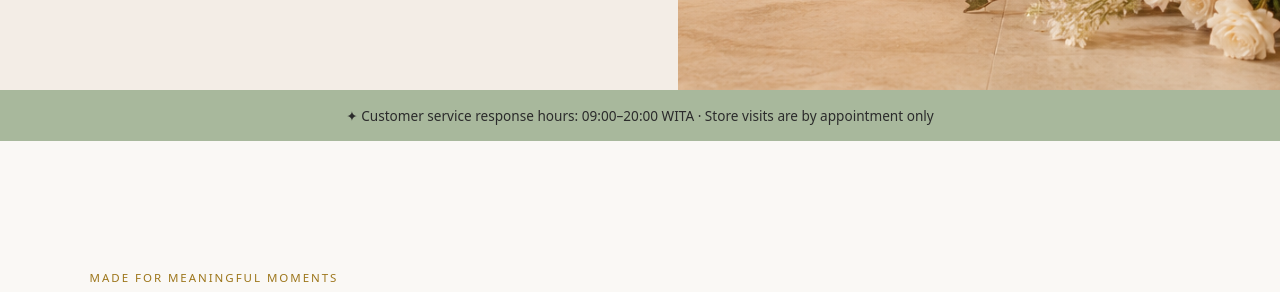
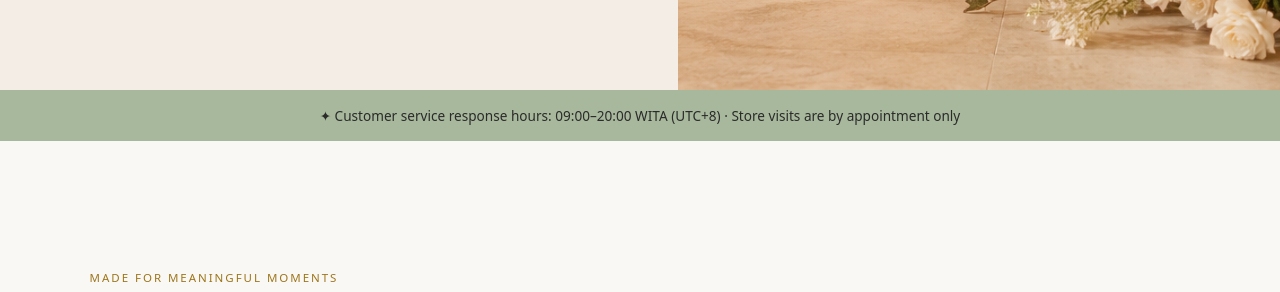
Before and after one commit to hi-ilhamakbar/ellensflorist, a PHP site: page / in a window 1280 px wide. Shown: the part 913-1205 px from the top of the page. Run offline with PHP 8.4, Linux system fonts and the light colour scheme.

Commit message:
update footer company and service hours

```diff
--- a/app/layout.php
+++ b/app/layout.php
@@ -7,4 +7,4 @@ function page_head(string $title, string $description, string $path = ''): void
 <title><?=e($title)?></title><link rel="icon" type="image/png" href="/assets/images/favicon.png"><link rel="apple-touch-icon" href="/assets/images/favicon.png"><link rel="stylesheet" href="/assets/css/main.css"><script type="application/ld+json">{"@context":"https://schema.org","@graph":[{"@type":"Florist","name":"Ellens Florist","url":"https://ellensflorist.com","telephone":"+62","openingHours":"Mo-Su 09:00-20:00","sameAs":["https://www.instagram.com/ellensflorist.id/","https://wa.link/s50rb5"]},{"@type":"WebSite","name":"Ellens Florist","url":"https://ellensflorist.com"}]}</script></head><body>
 <a class="skip" href="#main">Skip to content</a><header class="site-header"><a class="brand" href="/"><img src="/assets/images/logo.png" alt="Ellens Florist logo"><span><b>Ellens Florist</b><small>Blooms that tell your story</small></span></a><button class="menu-toggle" aria-expanded="false" aria-controls="main-nav">Menu</button><nav id="main-nav" aria-label="Main navigation"><a href="/about">About</a><a href="/wedding">Weddings</a><a href="/gallery">Gallery</a><a href="/how-to-order">How to order</a><a href="/blog">Journal</a><a href="/contact">Contact</a><a class="nav-cta" href="/wedding-inquiry">Start your inquiry</a></nav><div class="shop-clock"><small>Current time in our shop</small><time data-shop-clock>--:--:--</time><em>WITA (UTC+8)</em></div></header>
 <?php }
-function page_footer(): void { ?><footer><section class="footer-cta"><p class="eyebrow">Your story, beautifully told</p><h2>Let's create flowers worth remembering.</h2><a class="button gold" href="/wedding-inquiry">Plan your wedding florals</a></section><div class="footer-grid"><div><a class="brand" href="/"><img src="/assets/images/logo.png" alt="Ellens Florist logo"><span><b>Ellens Florist</b></span></a><p>Artful florals and thoughtful celebration styling, made to feel unmistakably yours.</p><p><strong>Visits are strictly by appointment only.</strong><br>Customer service: 09:00–20:00 WITA</p></div><div><h3>Explore</h3><a href="/wedding">Wedding services</a><a href="/wedding-decoration">Decoration</a><a href="/gallery">Gallery</a><a href="/faq">FAQ</a></div><div><h3>Connect</h3><a href="https://www.instagram.com/ellensflorist.id/" target="_blank" rel="noopener">Instagram</a><a href="https://wa.link/s50rb5" target="_blank" rel="noopener">WhatsApp</a><a href="/contact">Contact us</a><a href="/privacy-policy">Privacy</a><a href="/terms">Terms</a></div></div><div class="copyright">© <?=date('Y')?> Ellens Florist <span>Made with love by PT VIRATAMA FLORA INDONESIA</span></div></footer><a class="whatsapp" href="https://wa.link/s50rb5" aria-label="Chat with Ellens Florist on WhatsApp" target="_blank" rel="noopener">✆ <span>WhatsApp</span></a><script src="/assets/js/main.js" defer></script></body></html><?php }
+function page_footer(): void { ?><footer><section class="footer-cta"><p class="eyebrow">Your story, beautifully told</p><h2>Let's create flowers worth remembering.</h2><a class="button gold" href="/wedding-inquiry">Plan your wedding florals</a></section><div class="footer-grid"><div><a class="brand" href="/"><img src="/assets/images/logo.png" alt="Ellens Florist logo"><span><b>Ellens Florist</b></span></a><p>Artful florals and thoughtful celebration styling, made to feel unmistakably yours.</p><p><strong>Visits are strictly by appointment only.</strong><br>Customer service: 09:00–20:00 WITA (UTC+8)</p></div><div><h3>Explore</h3><a href="/wedding">Wedding services</a><a href="/wedding-decoration">Decoration</a><a href="/gallery">Gallery</a><a href="/faq">FAQ</a></div><div><h3>Connect</h3><a href="https://www.instagram.com/ellensflorist.id/" target="_blank" rel="noopener">Instagram</a><a href="https://wa.link/s50rb5" target="_blank" rel="noopener">WhatsApp</a><a href="/contact">Contact us</a><a href="/privacy-policy">Privacy</a><a href="/terms">Terms</a></div></div><div class="copyright">© <?=date('Y')?> Ellens Florist <span>Made with love by PT VTAMA FLORA INDONESIA</span></div></footer><a class="whatsapp" href="https://wa.link/s50rb5" aria-label="Chat with Ellens Florist on WhatsApp" target="_blank" rel="noopener">✆ <span>WhatsApp</span></a><script src="/assets/js/main.js" defer></script></body></html><?php }
--- a/pages/home.php
+++ b/pages/home.php
@@ -1,5 +1,5 @@
 <?php page_head('Ellens Florist | Wedding Flowers & Décor in Bali', 'Bespoke Bali wedding flowers, floral installations, and décor by Ellens Florist.'); ?>
-<main id="main"><section class="hero"><div class="hero-copy"><p class="eyebrow">Bali wedding flowers & décor</p><h1>Your vision, our flowers—<i>beautifully brought to life.</i></h1><p>From intimate ceremonies to destination weddings, we create thoughtful floral designs and beautiful décor that make every celebration personal, elegant, and unforgettable.</p><div class="hero-actions"><a class="button gold" href="/wedding-inquiry">Tell us about your wedding</a><a class="button outline" href="/gallery">Explore our work</a></div></div><div class="hero-image" role="img" aria-label="Ellens Florist wedding floral installation"></div></section><div class="notice">✦ Customer service response hours: 09:00–20:00 WITA · Store visits are by appointment only</div>
+<main id="main"><section class="hero"><div class="hero-copy"><p class="eyebrow">Bali wedding flowers & décor</p><h1>Your vision, our flowers—<i>beautifully brought to life.</i></h1><p>From intimate ceremonies to destination weddings, we create thoughtful floral designs and beautiful décor that make every celebration personal, elegant, and unforgettable.</p><div class="hero-actions"><a class="button gold" href="/wedding-inquiry">Tell us about your wedding</a><a class="button outline" href="/gallery">Explore our work</a></div></div><div class="hero-image" role="img" aria-label="Ellens Florist wedding floral installation"></div></section><div class="notice">✦ Customer service response hours: 09:00–20:00 WITA (UTC+8) · Store visits are by appointment only</div>
 <section class="section"><div class="section-head"><p class="eyebrow">Made for meaningful moments</p><h2>Florals with a sense of place, personality, and romance.</h2></div><div class="cards"><article class="card"><div class="icon">♧</div><h3>Wedding florals</h3><p>Personal flowers, ceremony installations, and reception details arranged as one harmonious story.</p><a href="/wedding">Discover weddings →</a></article><article class="card"><div class="icon">✦</div><h3>Event decoration</h3><p>Immersive styling for engagements, celebrations, launches, and beautiful gatherings.</p><a href="/wedding-decoration">Explore styling →</a></article><article class="card"><div class="icon">♡</div><h3>Everyday gifting</h3><p>Thoughtful bouquets, flower boxes, sympathy tributes, and corporate flowers.</p><a href="/how-to-order">How to order →</a></article></div></section>
 <section class="section tinted"><div class="split"><div class="image-block" role="img" aria-label="Ellens Florist wedding arrangement"></div><div><p class="eyebrow">The Ellens Florist difference</p><h2>Thoughtful design. Reliable execution.</h2><p>We work closely with every couple, planner, and venue to bring each vision to life through quality flowers, carefully selected materials, and attention to every detail.</p><ul class="checks"><li>Timeless floral design tailored to your story</li><li>Quality craftsmanship and carefully selected flowers</li><li>Personal consultation through on-site installation</li><li>Trusted partnership with planners, venues, and vendors</li></ul><a class="button sage" href="/about">Meet Ellens Florist</a></div></div></section>
 <section class="section"><div class="section-head"><p class="eyebrow">Recent work</p><h2>Where the details do the talking.</h2></div><div class="gallery"><article><div class="image-block"></div></article><article><div class="image-block"></div></article><article><div class="image-block"></div></article><article><div class="image-block"></div></article><article><div class="image-block"></div></article><article><div class="image-block"></div></article></div><p style="text-align:center;margin-top:32px"><a class="button outline" href="/gallery">View our gallery</a></p></section>
```
